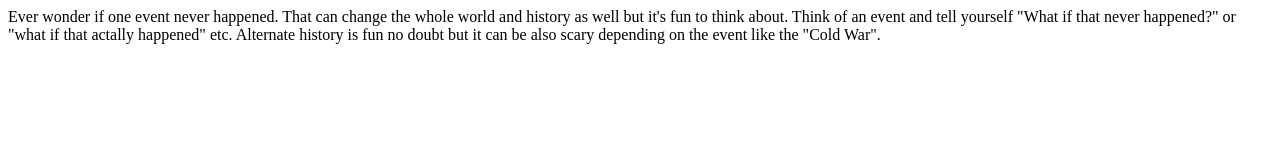
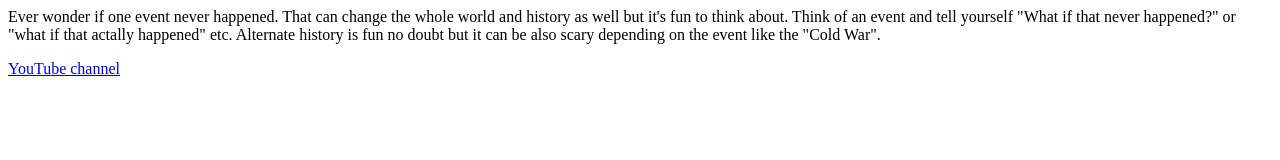
Before and after one commit to sonic22/man-child, a plain HTML site: page inde.html in a window 1280 px wide. Drawn offline with Linux system fonts and the light colour scheme.

Commit message:
add link

```diff
--- a/inde.html
+++ b/inde.html
@@ -1,2 +1,3 @@
 <html>
 <p>Ever wonder if one event never happened. That can change the whole world and history as well but it's fun to think about. Think of an event and tell yourself "What if that never happened?" or "what if that actally happened" etc. Alternate history is fun no doubt but it can be also scary depending on the event like the "Cold War".</p>
+<a href="https://www.youtube.com/results?search_query=alternate+history+hub">YouTube channel</a>
```
